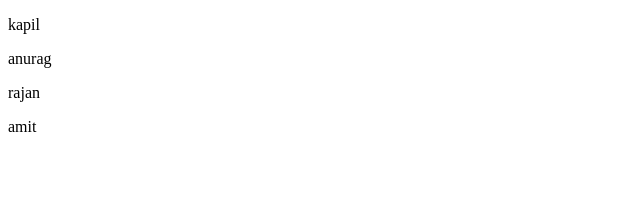
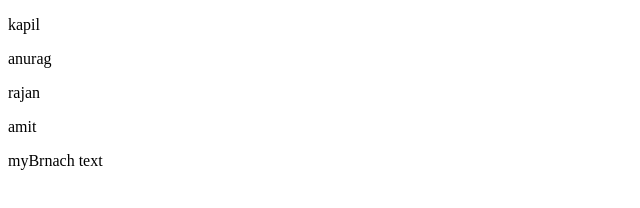
Before and after one commit to kapil053/testRepoForSession, a plain HTML site: page index.html in a window 1280 px wide. Shown: the whole page, without its empty margins (0-640 px from the left). Drawn offline with Linux system fonts and the light colour scheme.

Commit message:
added myBranch text

```diff
--- a/index.html
+++ b/index.html
@@ -9,5 +9,6 @@
 <p>anurag</p>
 <p>rajan</p>
 <p>amit</p>
+<p>myBrnach text</p>
 </body>
 </html>
```
